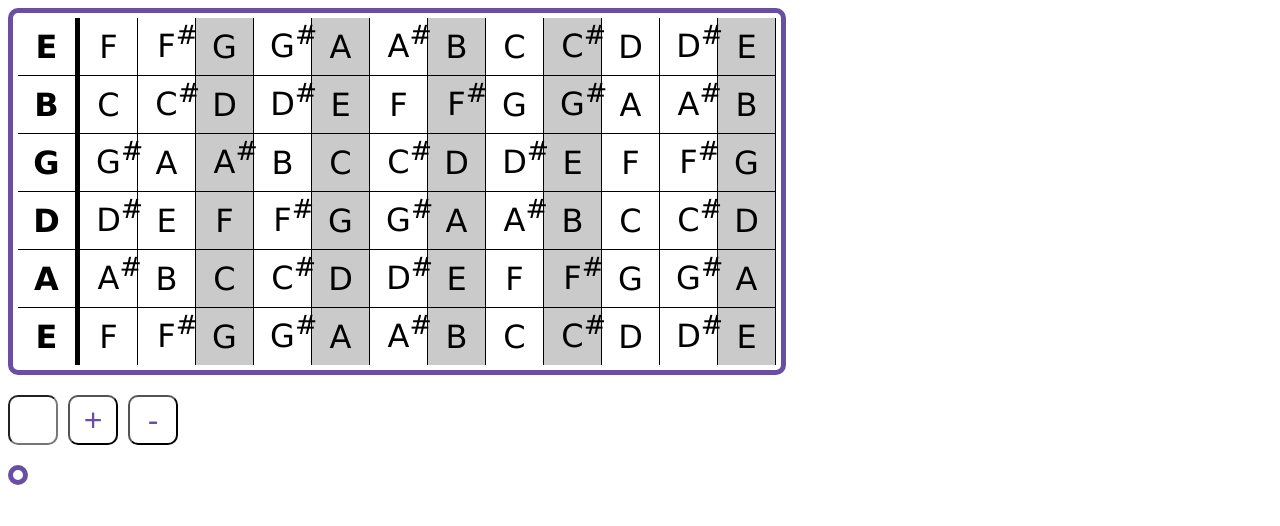
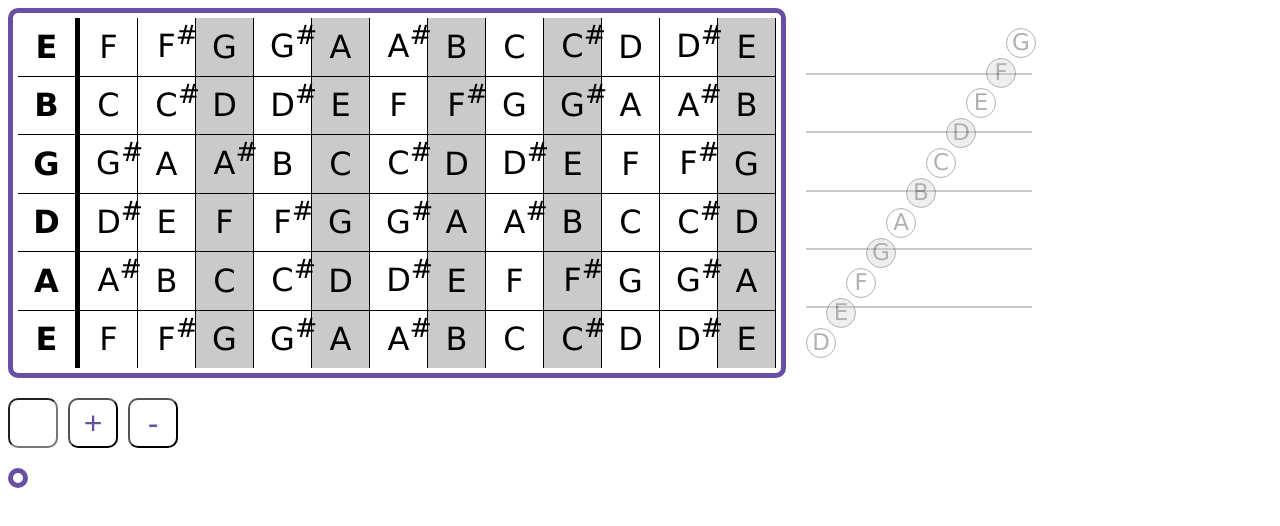
Before and after one commit to r3mus99/guitar-fretboard-notes, a React (Vite) app: page / in a window 1280 px wide. Shown: the top 526 px of the page. Built offline with nearby package versions, Linux system fonts and the light colour scheme.

Commit message:
feat: Add Sheet component, update styles for Sheet component, fix typo in Context component, fix typo in Fretboard component and fix typo in FretboardInput component

```diff
--- a/src/App.jsx
+++ b/src/App.jsx
@@ -4,11 +4,15 @@ import "./styles.css";
 import Canvas from "./canvas/Canvas";
 import AddCanvasColumn from "./canvas/AddCanvasColumn";
 import RemoveCanvasColumn from "./canvas/RemoveCanvasColumn";
+import Sheet from "./sheet/Sheet";
 
 export default function App() {
   return (
     <div className="App">
-      <Fretboard />
+      <div style={{ display: "flex" }}>
+        <Fretboard />
+        <Sheet />
+      </div>
       <div className="Controls">
         <FretboardInput />
         <AddCanvasColumn />
--- a/src/Context.jsx
+++ b/src/Context.jsx
@@ -2,7 +2,7 @@ import React, { useState } from "react";
 
 export const Context = React.createContext();
 export const ContextProvider = ({ children }) => {
-  const [selectedNote, setselectNote] = useState("");
+  const [selectedNote, setselectedNote] = useState("");
   const [selectedCanvasCol, setselectCanvasCol] = useState(-1);
   const [canvasCols, setCanvasCols] = useState([]);
 
@@ -10,7 +10,7 @@ export const ContextProvider = ({ children }) => {
     <Context.Provider
       value={{
         selectedNote,
-        setselectNote,
+        setselectedNote,
         selectedCanvasCol,
         setselectCanvasCol,
         canvasCols,
--- a/src/fretboard/Fretboard.jsx
+++ b/src/fretboard/Fretboard.jsx
@@ -12,8 +12,8 @@ const data = [
 
 // todo data with flat "b" sign
 
-export default function Fretboard(props) {
-  const { setselectNote, selectedCanvasCol, canvasCols, setCanvasCols } =
+export default function Fretboard() {
+  const { setselectedNote, selectedCanvasCol, canvasCols, setCanvasCols } =
     useContext(Context);
   const onClick = (value, row, col) => {
     if (canvasCols.length > 0) {
@@ -28,7 +28,7 @@ export default function Fretboard(props) {
       setCanvasCols(updatedCanvasCols);
     }
 
-    setselectNote(value);
+    setselectedNote(value);
   };
 
   return (
--- a/src/fretboard/FretboardInput.jsx
+++ b/src/fretboard/FretboardInput.jsx
@@ -2,7 +2,7 @@ import React, { useContext } from "react";
 import { Context } from "../Context";
 
 export default function FretboardInput() {
-  const { selectedNote, setselectNote } = useContext(Context);
+  const { selectedNote, setselectedNote } = useContext(Context);
   return (
     <input
       type="text"
@@ -10,7 +10,7 @@ export default function FretboardInput() {
       value={selectedNote}
       onChange={(e) => {
         const value = e.target.value ? e.target.value.toUpperCase() : "";
-        setselectNote(value);
+        setselectedNote(value);
       }}
     />
   );
--- /dev/null
+++ b/src/sheet/Sheet.jsx
@@ -0,0 +1,30 @@
+import { useContext } from "react";
+import { Context } from "../Context";
+
+const notes = ["G", "F", "E", "D", "C", "B", "A", "G", "F", "E", "D"];
+
+export default function Sheet() {
+  const { selectedNote, setselectedNote } = useContext(Context);
+
+  return (
+    <div className="Sheet">
+      {notes.map((note, index) => (
+        <div
+          key={note + index}
+          className={note === selectedNote ? "Note Selected" : "Note"}
+          style={{ left: `${200 - index * 20}px` }}
+          onClick={() => setselectedNote(note)}
+        >
+          {note}
+        </div>
+      ))}
+      <div className="Lines">
+        {Array(5)
+          .fill()
+          .map((_, index) => (
+            <div key={index} className="Line"></div>
+          ))}
+      </div>
+    </div>
+  );
+}
--- a/src/styles.css
+++ b/src/styles.css
@@ -75,3 +75,56 @@ tr:last-child td {
 .MusicSign {
   position: absolute;
 }
+
+.Sheet {
+  margin: 20px;
+  display: flex;
+  flex-direction: column;
+  width: 250px;
+}
+
+.Sheet .Note {
+  background-color: white;
+  border: 1px solid #000;
+  width: 28px;
+  height: 28px;
+  border-radius: 50%;
+  position: relative;
+  opacity: 0.3;
+  cursor: pointer;
+  text-align: center;
+  font-size: 23px;
+  font-family: "Lucida Sans", "Lucida Sans Regular", "Lucida Grande",
+    "Lucida Sans Unicode", Geneva, Verdana, sans-serif;
+}
+
+.Sheet .Note:hover {
+  opacity: 1;
+}
+
+.Sheet .Note:nth-child(2n) {
+  background-color: #cacaca;
+}
+
+.Sheet .Note.Selected {
+  opacity: 1;
+  color: white;
+  background-color: #684fa3;
+}
+
+.Sheet .Lines {
+  position: absolute;
+  margin-top: 45px;
+  width: 226px;
+  height: 235px;
+  display: flex;
+  z-index: -1;
+  flex-direction: column;
+  justify-content: space-between;
+}
+
+.Sheet .Line {
+  width: 100%;
+  height: 2px;
+  background-color: #cacaca;
+}
```
